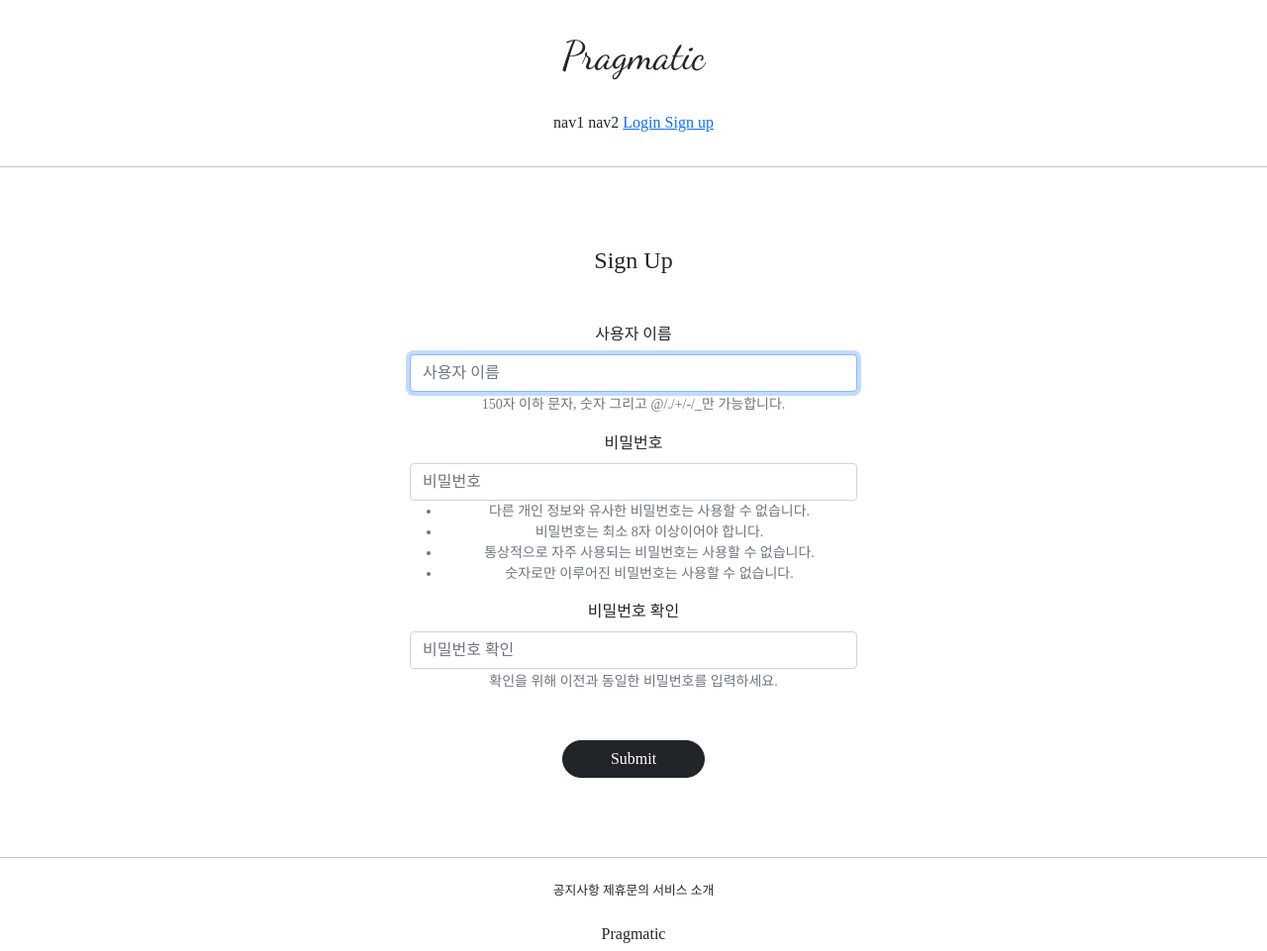
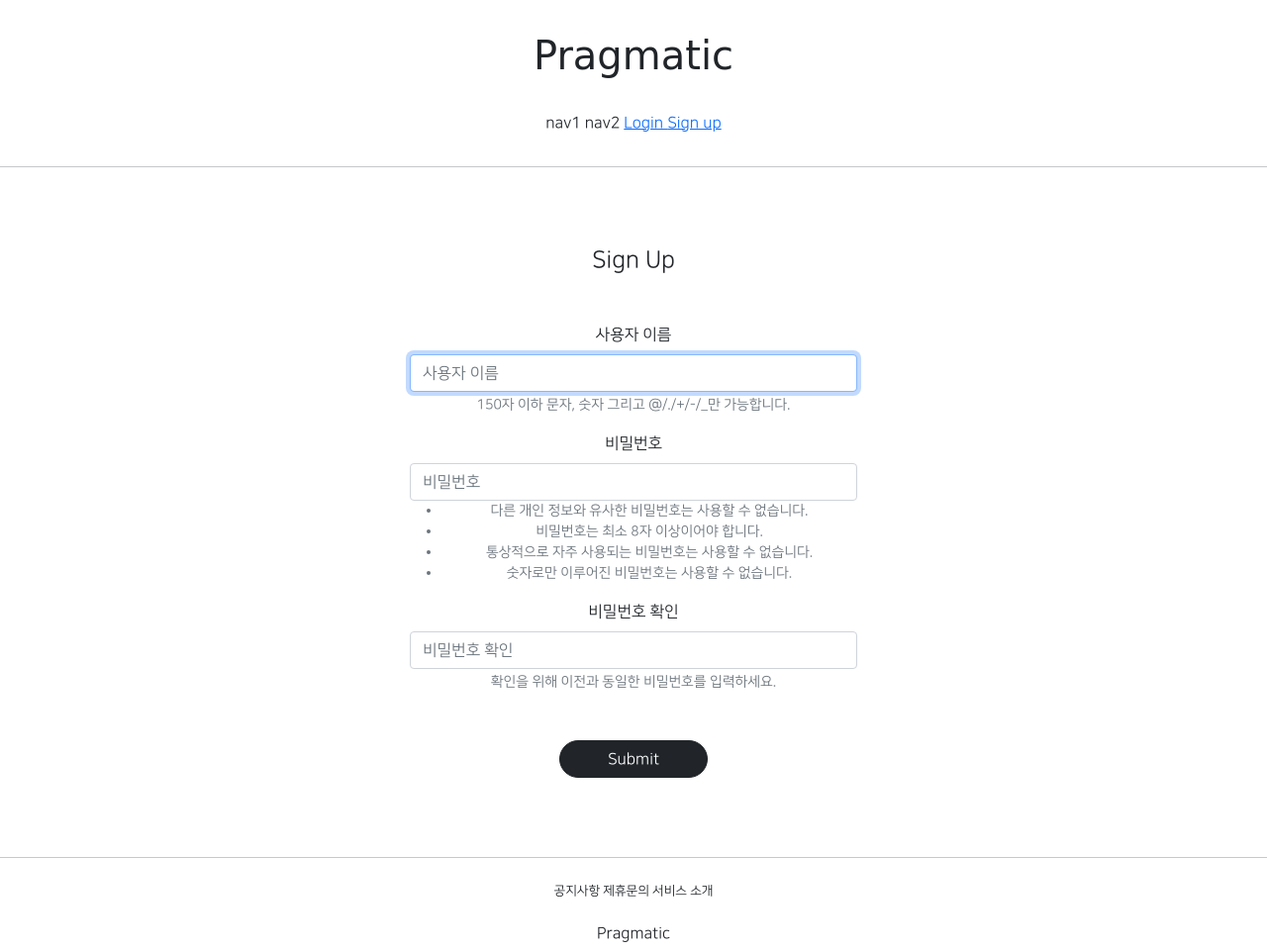
Before and after one commit to IT-HONGREAT/Frozen, a Django app: page /accounts/create/ in a window 1280 px wide. Shown: the whole page at 99% size. Run offline with Django 3.2, Linux system fonts and the light colour scheme; parts of the project's set-up code (start-up, migrations or seed data) failed here and were passed over; some libraries are stand-ins or nearby versions; some web fonts are replaced.

Commit message:
08/05 GIS class commit_2_1; error 수정, font파일명을 fonts로 변경 및 head.html 점검

```diff
--- a/templates/head.html
+++ b/templates/head.html
@@ -1,23 +1,22 @@
 {% load static %}
-
 
 <head>
     <meta charset="UTF-8">
     <title>Title</title>
 
+    {#  BOOTSTRAP LINK  #}
+    <link href="https://cdn.jsdelivr.net/npm/bootstrap@5.0.2/dist/css/bootstrap.min.css" rel="stylesheet"
+          integrity="sha384-EVSTQN3/azprG1Anm3QDgpJLIm9Nao0Yz1ztcQTwFspd3yD65VohhpuuCOmLASjC" crossorigin="anonymous">
 
-    {# BOOTSTRAP LINK #}
-    <link href="https://cdn.jsdelivr.net/npm/bootstrap@5.0.2/dist/css/bootstrap.min.css" rel="stylesheet" integrity="sha384-EVSTQN3/azprG1Anm3QDgpJLIm9Nao0Yz1ztcQTwFspd3yD65VohhpuuCOmLASjC" crossorigin="anonymous">
-
-    {# GOOGEL FONTS LINK #}
+    {#  GOOGLE FONTS LINK  #}
     <link rel="preconnect" href="https://fonts.googleapis.com">
     <link rel="preconnect" href="https://fonts.gstatic.com" crossorigin>
-    <link href="https://fonts.googleapis.com/css2?family=Dancing+Script&display=swap" rel="stylesheet">
+    <link href="https://fonts.googleapis.com/css2?family=Pacifico&display=swap" rel="stylesheet">
 
-    {# STATIC FILES LINK #}
+    {#  STATIC FILES LINK  #}
     <link rel="stylesheet" type="text/css" href="{% static 'base.css' %}">
 
-    {# MATERIAL ICONS LINK   #}
+    {#  MATERIAL ICONS LINK  #}
     <link href="https://fonts.googleapis.com/css2?family=Material+Icons"
       rel="stylesheet">
 
@@ -44,4 +43,5 @@
             url("{% static 'fonts/NanumSquareR.otf' %}") format("opentype");
         }
     </style>
+
 </head>
```
Also changed, not shown: static/fonts/NanumSquareB.otf (renamed from static/font/NanumSquareB.otf), static/fonts/NanumSquareEB.otf (renamed from static/font/NanumSquareEB.otf), static/fonts/NanumSquareL.otf (renamed from static/font/NanumSquareL.otf), static/fonts/NanumSquareR.otf (renamed from static/font/NanumSquareR.otf).
